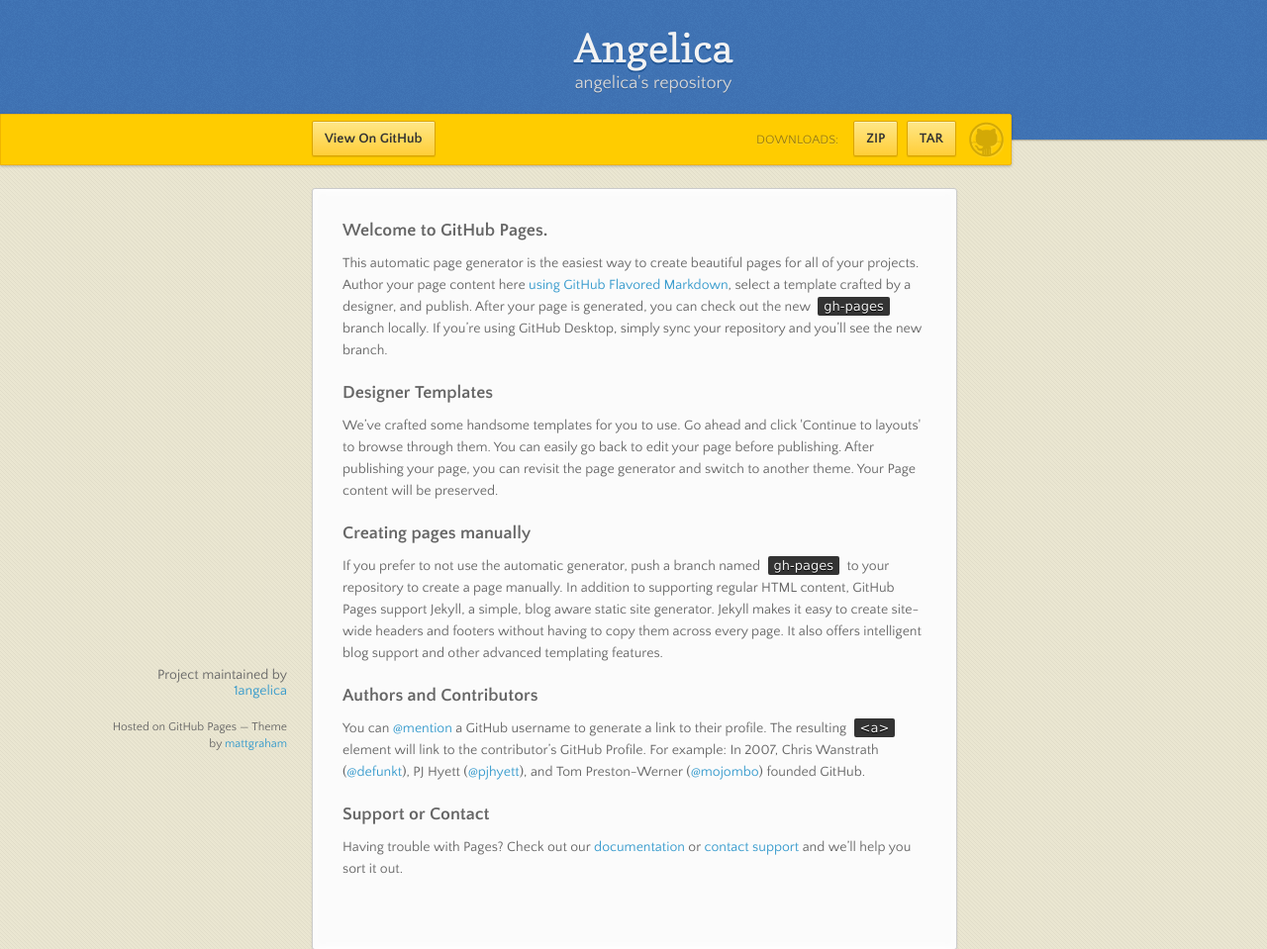
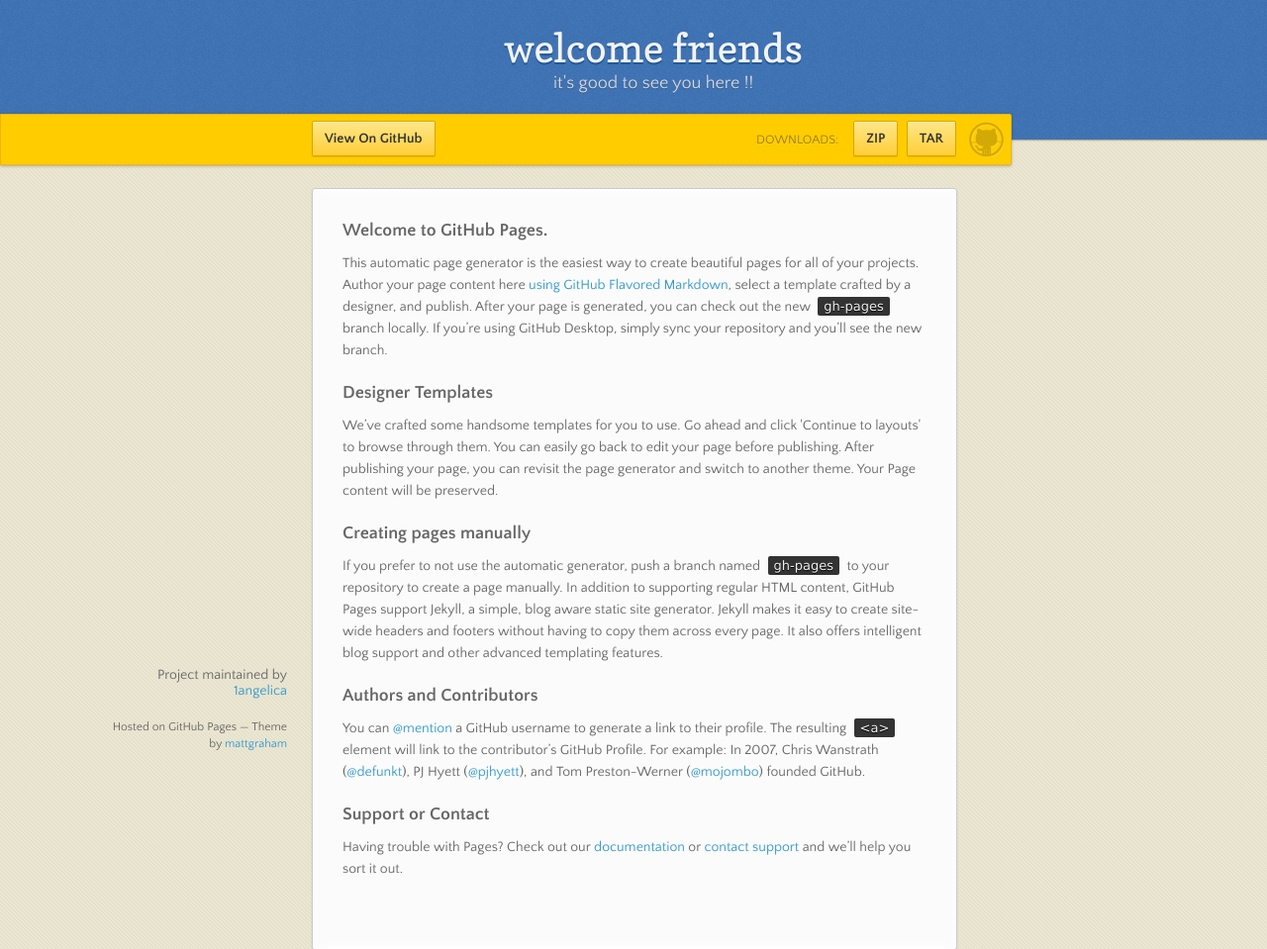
Before and after one commit to 1angelica/angelica, a plain HTML site: page index.html in a window 1280 px wide. Shown: the top 959 px of the page at 99% size. Drawn offline with nearby package versions, Linux system fonts and the light colour scheme.

Commit message:
Added a friendlier title and tagline

```diff
--- a/index.html
+++ b/index.html
@@ -17,8 +17,8 @@
   <body>
 
       <header>
-        <h1>Angelica</h1>
-        <p>angelica&#39;s repository</p>
+        <h1>welcome friends</h1>
+        <p>it's good to see you here !!</p>
       </header>
 
       <div id="banner">
```
